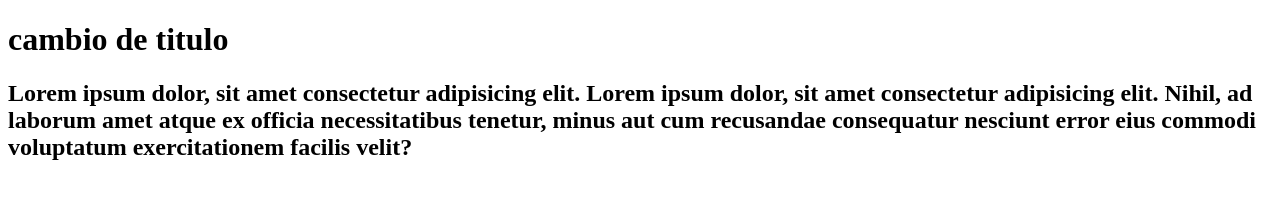
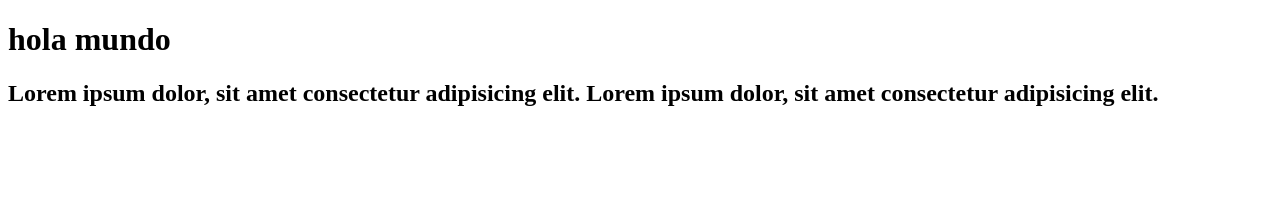
Before and after one commit to cesarbernal2024/software, a plain HTML site: page index.html in a window 1280 px wide. Drawn offline with Linux system fonts and the light colour scheme.

Commit message:
restore to use tittle and lorem

```diff
--- a/index.html
+++ b/index.html
@@ -6,7 +6,7 @@
     <title>software</title>
 </head>
 <body>
-    <h1>cambio de titulo</h1>
-    <h2>Lorem ipsum dolor, sit amet consectetur adipisicing elit. Lorem ipsum dolor, sit amet consectetur adipisicing elit. Nihil, ad laborum amet atque ex officia necessitatibus tenetur, minus aut cum recusandae consequatur nesciunt error eius commodi voluptatum exercitationem facilis velit?</h2>
+    <h1>hola mundo</h1>
+    <h2>Lorem ipsum dolor, sit amet consectetur adipisicing elit. Lorem ipsum dolor, sit amet consectetur adipisicing elit. </h2>
 </body>
 </html>
```
